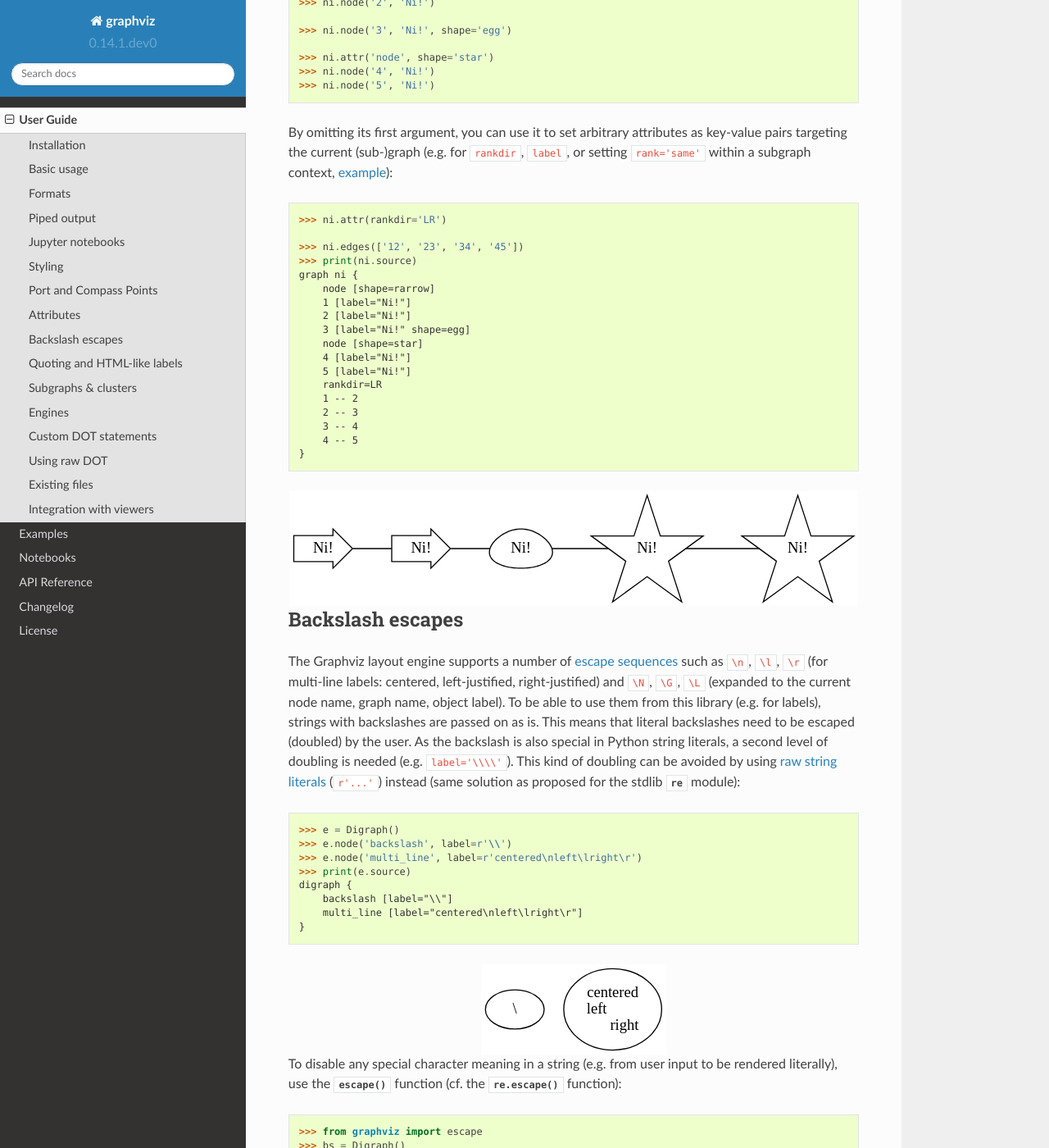
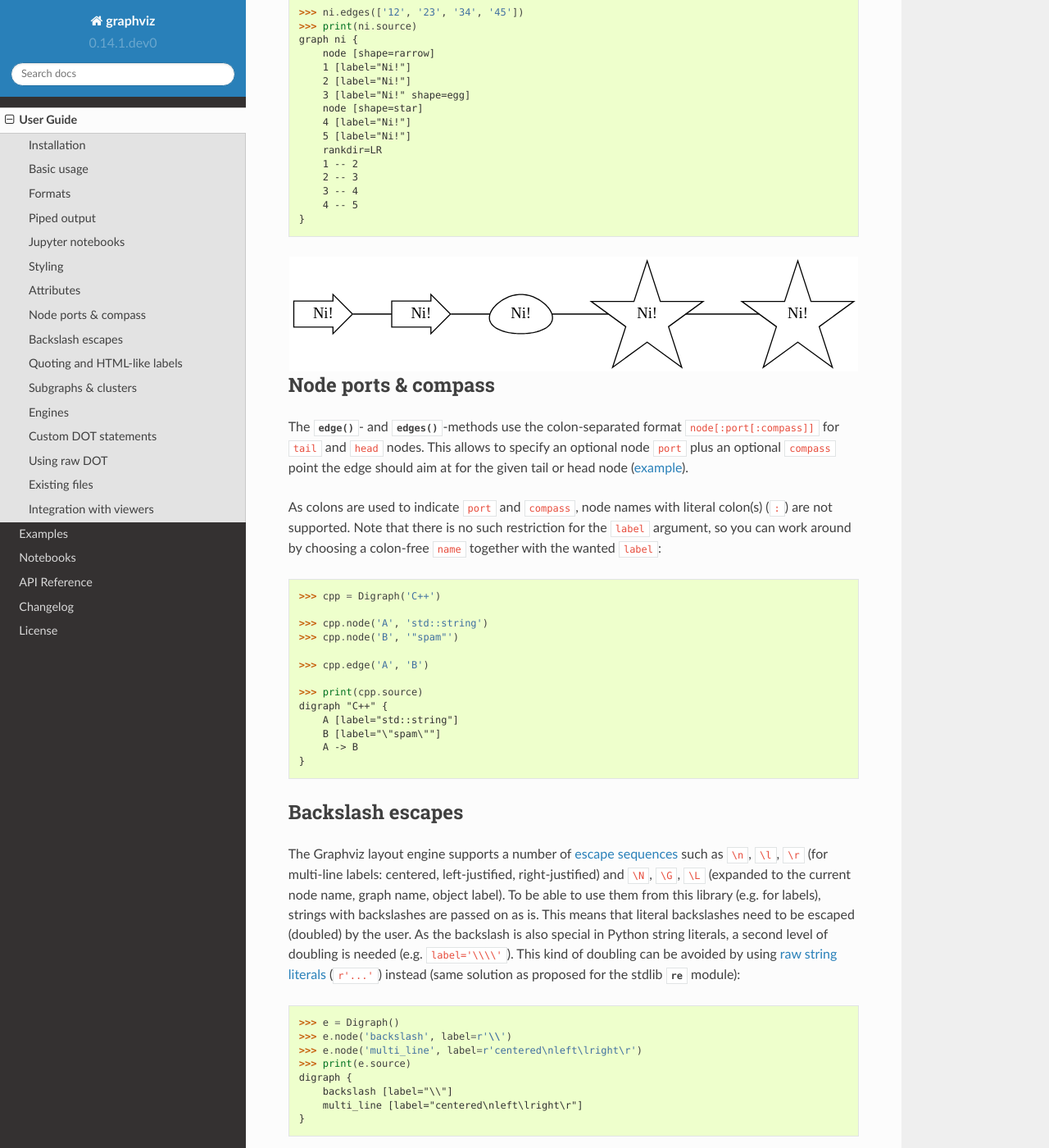
Before and after one commit to xflr6/graphviz, a Sphinx documentation site: the page built from docs/manual.rst, in a window 1280 px wide and 1400 px high, scrolled down 4584 px. Shown: the whole window at 82% size. Built offline with Sphinx 7.4.7 and the Read the Docs theme 2.0.0, drawn with Linux system fonts in a browser that asks for light colours; the version number is read from the project's files by our own code; some of the changed text lies outside the part shown.

Commit message:
enhance documentation of colon-separated port/compass format
- see #53

```diff
--- a/CHANGES.txt
+++ b/CHANGES.txt
@@ -5,7 +5,9 @@ Changelog
 Version 0.14.1 (in development)
 -------------------------------
 
-
+Document the colon-separated ``node[:port[:compass]]`` format used for ``tail``
+and ``head`` points in the ``edge()``- and ``edges()``-methods' (PR Michał
+Góral).
 
 
 Version 0.14
--- a/docs/examples.rst
+++ b/docs/examples.rst
@@ -94,6 +94,8 @@ structs_revisited.py
     :align: center
 
 
+.. _btree.py:
+
 btree.py
 --------
 
--- a/docs/manual.rst
+++ b/docs/manual.rst
@@ -52,7 +52,7 @@ Their constructors allow to set the graph's :attr:`~.Graph.name`, the
 :attr:`~.Graph.comment` for the first source code line, etc.
 
 Add nodes and edges to the graph object using its :meth:`~.Graph.node` and
-:meth:`~.Graph.edge` or :meth:`~.Graph.edges` methods:
+:meth:`~.Graph.edge`- or :meth:`~.Graph.edges`-methods:
 
 .. code:: python
 
@@ -210,27 +210,6 @@ After creation, they can be edited on the graph object:
 
 .. _attributes:
 
-Port and Compass Points
------------------------
-
-:meth:`~.Graph.edge` accepts optional port and compass attributes which are
-separated with colons in the following form: ``node:port:nw``. When present,
-they are converted to native DOT equivalents and modify the edge placement
-between two nodes.
-
-.. code:: python
-
-    >>> dot.edge('node1:port1', 'node2:port5:nw')
-    >>> dot.edge('node3:port2:_', 'node4:port4:s')
-
-If you need to use a colon in a node's label, you can declare a node with
-:meth:`~.Graph.node` first:
-
-.. code:: python
-    >>> dot.node('A', 'node:with:colon')
-    >>> dot.node('B', 'another:node:with:colon')
-    >>> dot.edge('A', 'B')
-
 Attributes
 ----------
 
@@ -280,6 +259,39 @@ key-value pairs targeting the current (sub-)graph (e.g. for ``rankdir``,
 
 .. image:: _static/ni.svg
     :align: center
+
+
+.. _ports:
+
+Node ports & compass
+--------------------
+
+The :meth:`~.Graph.edge`- and :meth:`~.Graph.edges`-methods use the
+colon-separated format ``node[:port[:compass]]`` for ``tail`` and ``head``
+nodes. This allows to specify an optional node ``port`` plus an optional
+``compass`` point the edge should aim at for the given tail or head node
+(:ref:`example <btree.py>`).
+
+As colons are used to indicate ``port`` and ``compass``, node names with
+literal colon(s) (``:``) are not supported. Note that there is no such
+restriction for the ``label`` argument, so you can work around by choosing a
+colon-free ``name`` together with the wanted ``label``:
+
+.. code:: python
+
+    >>> cpp = Digraph('C++')
+
+    >>> cpp.node('A', 'std::string')
+    >>> cpp.node('B', '"spam"')
+
+    >>> cpp.edge('A', 'B')
+
+    >>> print(cpp.source)  # doctest: +NORMALIZE_WHITESPACE
+    digraph "C++" {
+        A [label="std::string"]
+        B [label="\"spam\""]
+        A -> B
+    }
 
 
 Backslash escapes
@@ -466,7 +478,7 @@ Custom DOT statements
 To add arbitrary statements to the created DOT_ source, use the
 :attr:`~.Graph.body` attribute of the :class:`.Graph` or :class:`.Digraph`
 object. It holds the verbatim list of lines to be written to the source file.
-Use its ``append()`` or ``extend()`` method:
+Use its ``append()``- or ``extend()``-method:
 
 .. code:: python
 
```
Also changed, not shown: 1 other file.
